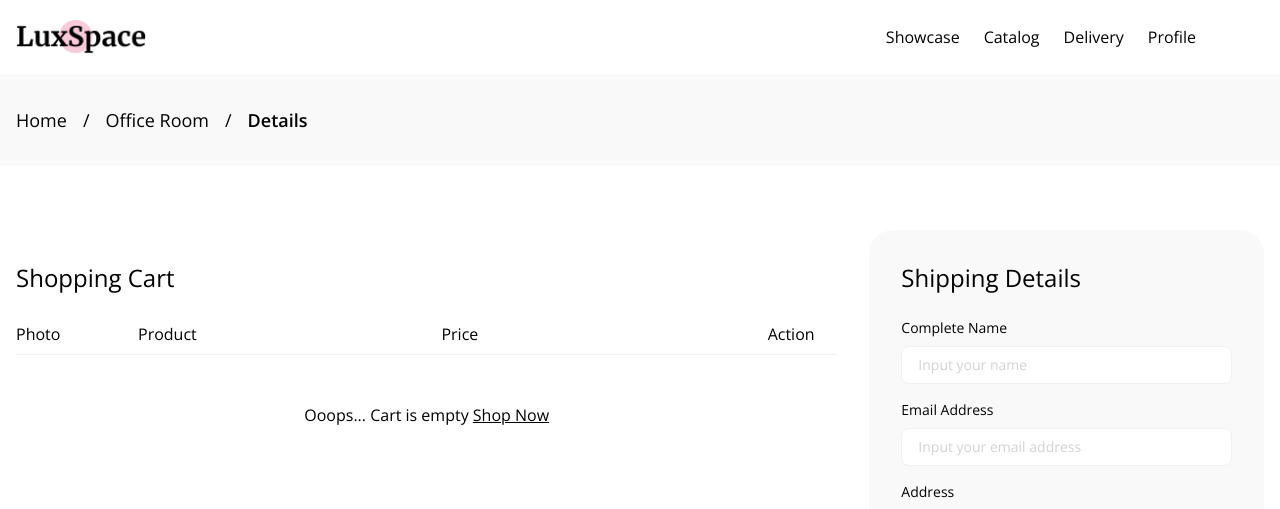
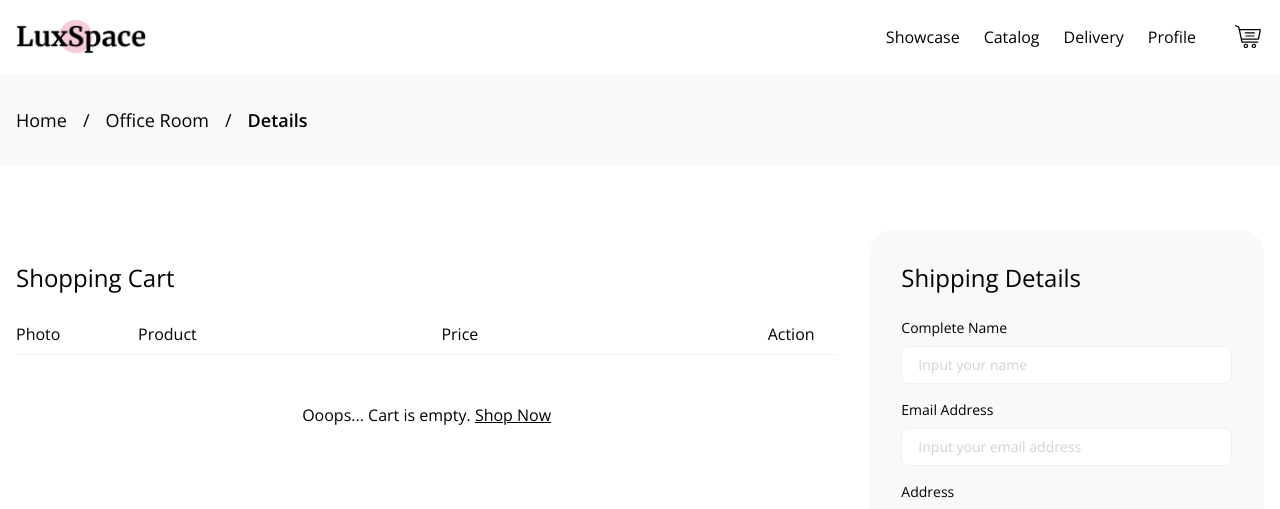
Before and after one commit to afadhil/luxspace_pwa, a React (Create React App) app: page /cart in a window 1280 px wide. Shown: the top 509 px of the page. Built offline with nearby package versions, Linux system fonts and the light colour scheme.

Commit message:
setup pink notifier cart for Header

```diff
--- a/src/App.js
+++ b/src/App.js
@@ -13,7 +13,7 @@ import Profile from "./pages/Profile";
 import Details from "./pages/Details";
 import Cart from "./pages/Cart";
 
-function App() {
+function App({ cart }) {
   const [items, setItems] = React.useState([]);
   const [offlineStatus, setOfflineStatus] = React.useState(!navigator.onLine);
   const [isLoading, setIsLoading] = React.useState(true);
@@ -67,7 +67,7 @@ function App() {
       ) : (
         <>
           {offlineStatus && <Offline />}
-          <Header mode="light" />
+          <Header mode="light" cart={cart} />
           <Hero />
           <Browse />
           <Arrived items={items} />
@@ -91,7 +91,9 @@ export default function Routes() {
 
   return (
     <Router>
-      <Route path="/" exact component={App} />
+      <Route path="/" exact>
+        <App cart={cart} />
+      </Route>
       <Route path="/profile" exact component={Profile} />
       <Route path="/details/:id">
         <Details handleAddToCart={handleAddToCart} cart={cart} />
--- a/src/components/Header.js
+++ b/src/components/Header.js
@@ -1,8 +1,10 @@
 import { Link } from "react-router-dom";
 
-function Header({ mode }) {
+function Header({ mode, cart }) {
   return (
-    <header className={`${mode === 'light' ? 'absolute' : ''} w-full z-50 px-4`}>
+    <header
+      className={`${mode === "light" ? "absolute" : ""} w-full z-50 px-4`}
+    >
       <div className="container mx-auto py-5">
         <div className="flex flex-stretch items-center">
           <div className="w-56 items-center flex">
@@ -20,7 +22,9 @@ function Header({ mode }) {
               <li className="mx-3 py-6 md:py-0">
                 <a
                   href="/"
-                  className={`text-black ${mode === 'light' ? 'md:text-white' : 'md:text-black'} hover:underline`}
+                  className={`text-black ${
+                    mode === "light" ? "md:text-white" : "md:text-black"
+                  } hover:underline`}
                 >
                   Showcase
                 </a>
@@ -28,7 +32,9 @@ function Header({ mode }) {
               <li className="mx-3 py-6 md:py-0">
                 <a
                   href="/"
-                  className={`text-black ${mode === 'light' ? 'md:text-white' : 'md:text-black'} hover:underline`}
+                  className={`text-black ${
+                    mode === "light" ? "md:text-white" : "md:text-black"
+                  } hover:underline`}
                 >
                   Catalog
                 </a>
@@ -36,7 +42,9 @@ function Header({ mode }) {
               <li className="mx-3 py-6 md:py-0">
                 <a
                   href="/"
-                  className={`text-black ${mode === 'light' ? 'md:text-white' : 'md:text-black'} hover:underline`}
+                  className={`text-black ${
+                    mode === "light" ? "md:text-white" : "md:text-black"
+                  } hover:underline`}
                 >
                   Delivery
                 </a>
@@ -44,7 +52,9 @@ function Header({ mode }) {
               <li className="mx-3 py-6 md:py-0">
                 <Link
                   to="/profile"
-                  className={`text-black ${mode === 'light' ? 'md:text-white' : 'md:text-black'} hover:underline`}
+                  className={`text-black ${
+                    mode === "light" ? "md:text-white" : "md:text-black"
+                  } hover:underline`}
                 >
                   Profile
                 </Link>
@@ -73,7 +83,9 @@ function Header({ mode }) {
               <li className="ml-6">
                 <Link
                   id="header-cart"
-                  className="flex items-center justify-center w-8 h-8 text-black md:text-white"
+                  className={`flex items-center justify-center w-8 h-8 text-black ${
+                    mode === "light" ? "md:text-white" : "md:text-black"
+                  }`}
                   to="/cart"
                 >
                   <svg
@@ -87,6 +99,16 @@ function Header({ mode }) {
                     <path d="M19.438 7.2262H10.3122C9.96051 7.2262 9.67542 7.49932 9.67542 7.83626C9.67542 8.1732 9.96056 8.44632 10.3122 8.44632H19.438C19.7897 8.44632 20.0748 8.1732 20.0748 7.83626C20.0748 7.49927 19.7897 7.2262 19.438 7.2262Z" />
                     <path d="M18.9414 10.3942H10.8089C10.4572 10.3942 10.1721 10.6673 10.1721 11.0042C10.1721 11.3412 10.4572 11.6143 10.8089 11.6143H18.9413C19.293 11.6143 19.5781 11.3412 19.5781 11.0042C19.5781 10.6673 19.293 10.3942 18.9414 10.3942Z" />
                     <path d="M25.6499 4.508C25.407 4.22245 25.0472 4.05871 24.6626 4.05871H4.82655L4.42595 2.19571C4.34232 1.80709 4.06563 1.48078 3.68565 1.32272L0.890528 0.160438C0.567841 0.0261566 0.192825 0.168008 0.0528584 0.477043C-0.0872597 0.786176 0.0608116 1.14549 0.383347 1.27957L3.17852 2.4419L6.2598 16.7708C6.38117 17.3351 6.90578 17.7446 7.50723 17.7446H22.7635C23.1152 17.7446 23.4003 17.4715 23.4003 17.1346C23.4003 16.7976 23.1152 16.5245 22.7635 16.5245H7.50728L7.13247 14.7815H22.8814C23.4828 14.7815 24.0075 14.3719 24.1288 13.8076L25.9101 5.52488C25.9876 5.16421 25.8928 4.79349 25.6499 4.508ZM22.8814 13.5615H6.87012L5.08895 5.27879L24.6626 5.27884L22.8814 13.5615Z" />
+                    {cart && cart.length > 0 && (
+                      <g class="text-pink-400">
+                        <circle
+                          cx="25"
+                          cy="4.89023"
+                          r="4"
+                          class="fill-current dot"
+                        />
+                      </g>
+                    )}
                   </svg>
                 </Link>
               </li>
--- a/src/pages/Cart.js
+++ b/src/pages/Cart.js
@@ -8,7 +8,7 @@ import { priceFormat } from "../utils";
 function Cart({ cart }) {
   return (
     <>
-      <Header mode="dark" />
+      <Header mode="dark" cart={cart} />
       <Breadcrumb />
       <section className="md:py-16">
         <div className="container mx-auto px-4">
@@ -48,7 +48,7 @@ function Cart({ cart }) {
 
               {cart && cart.length === 0 && (
                 <p id="cart-empty" className="text-center py-8">
-                  Ooops... Cart is empty&nbsp;
+                  Ooops... Cart is empty.{' '}
                   <Link to="/" className="underline">
                     Shop Now
                   </Link>
--- a/src/pages/Details.js
+++ b/src/pages/Details.js
@@ -27,7 +27,7 @@ function Details({ cart, handleAddToCart }) {
 
   return (
     <>
-      <Header mode="dark" />
+      <Header mode="dark" cart={cart} />
       <Breadcrumb />
       <section className="container mx-auto">
         <div className="flex flex-wrap my-4 md:my-12">
```
